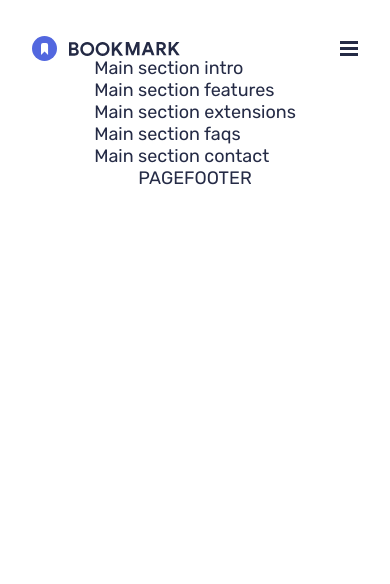
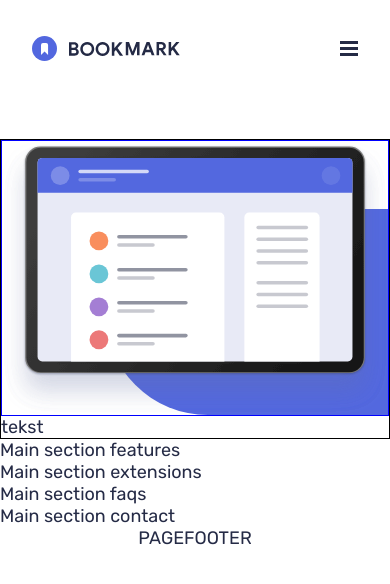
Before and after one commit to Marjolein-Kasman-de-Jong/bookmark-landing-page, a React (Vite) app: page / in a window 390 px wide. Shown: the top 584 px of the page. Built offline with nearby package versions, Linux system fonts and the light colour scheme.

Commit message:
finished intro image

```diff
--- a/src/components/main-section-intro/MainSectionIntro.jsx
+++ b/src/components/main-section-intro/MainSectionIntro.jsx
@@ -1,10 +1,21 @@
+// Images
+import IntroImage from '../../assets/illustration-hero.svg';
+
 // Styles
 import './main-section-intro.css';
 
 function MainSectionIntro() {
   return (
     <section className='section intro'>
-        Main section intro
+      <div className='text-container'>
+        tekst
+      </div>
+      <div className='image-container'>
+        <div className='image-wrapper'>
+          <img src={IntroImage} alt='Abstract computer screen' />
+          <div className='background-shape'></div>
+        </div>
+      </div>
     </section>
   );
 }
--- a/src/components/main-section-intro/main-section-intro.css
+++ b/src/components/main-section-intro/main-section-intro.css
@@ -0,0 +1,75 @@
+.intro {
+    border: 1px solid black;
+    display: flex;
+    justify-content: center;
+    gap: 27.5px;
+    height: 32.5vw;
+    max-height: 465px;
+    overflow: hidden;
+}
+
+@media screen and (max-width: 768px) {
+    .intro {
+        flex-direction: column-reverse;
+        justify-content: unset;
+        gap: unset;
+        height: unset;
+        max-height: unset;
+    }
+}
+
+.intro .text-container,
+.intro .image-container {
+    width: 50%;
+}
+
+@media screen and (max-width: 768px) {
+    .intro .text-container,
+    .intro .image-container {
+        width: 100%;
+    }
+}
+
+/* Intro image */
+
+.intro .image-container {
+    position: relative;
+    border: 1px solid blue;
+}
+
+.intro .image-wrapper {
+    position: absolute;
+    top: -10px;
+    left: -40px;
+}
+
+@media screen and (max-width: 768px) {
+    .intro .image-wrapper {
+        position: unset;
+        display: flex;
+        justify-content: center;
+    }
+}
+
+.intro .image-wrapper img {
+    max-width: 657px;
+    max-height: 466px;
+}
+
+@media screen and (max-width: 768px) {
+    .intro .image-wrapper img {
+        max-width: 500px;
+        max-height: unset;
+    }
+}
+
+.intro .background-shape {
+    position: absolute;
+    bottom: 0;
+    left: 26.8%;
+    width: 1000px;
+    height: 75%;
+    z-index: -5;
+    border-radius: 316.5px;
+    background: var(--soft-blue);
+}
--- a/src/components/main/main.css
+++ b/src/components/main/main.css
@@ -0,0 +1,10 @@
+main {
+    width: 100%;
+    margin-top: 80px;
+}
+
+@media screen and (max-width: 768px) {
+    main {
+        margin-top: 42px;
+    }
+}
--- a/src/components/page-header/page-header.css
+++ b/src/components/page-header/page-header.css
@@ -1,6 +1,13 @@
 .page-header {
     width: 100%;
     max-width: 1104px;
+    padding: 48px 0;
+}
+
+@media screen and (max-width: 768px) {
+    .page-header {
+        padding: 40px 32px;
+    }
 }
 
 /* Topnav */
--- a/src/index.css
+++ b/src/index.css
@@ -20,16 +20,9 @@ button {
 
 .page-container {
   width: 100%;
-  padding: 48px 32px;
   display: flex;
   flex-direction: column;
   align-items: center;
-}
-
-@media screen and (max-width: 768px) {
-  .page-container {
-    padding: 40px 32px;
-  }
 }
 
 /* Colors */
@@ -54,3 +47,9 @@ body {
   font-weight: 400;
   color: var(--very-dark-blue);
 }
+
+/* Images */
+
+img {
+  width: 100%;
+}
```
